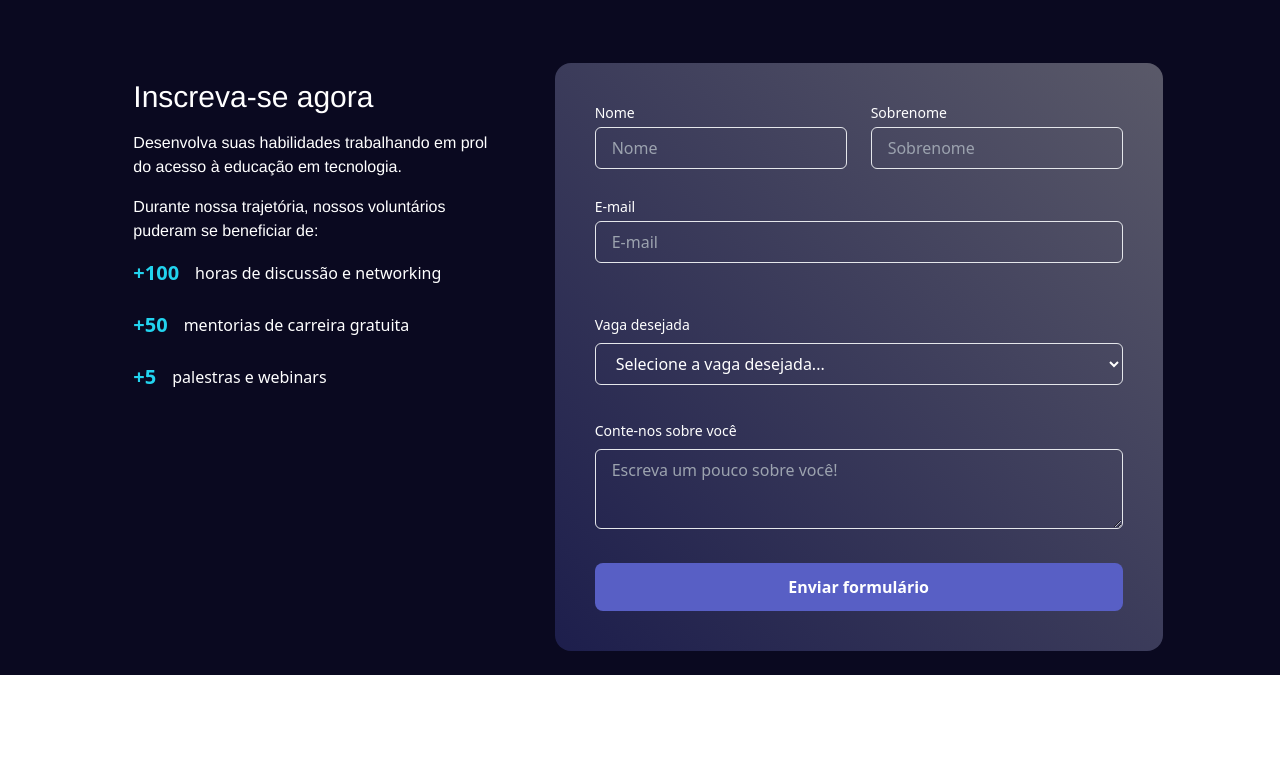
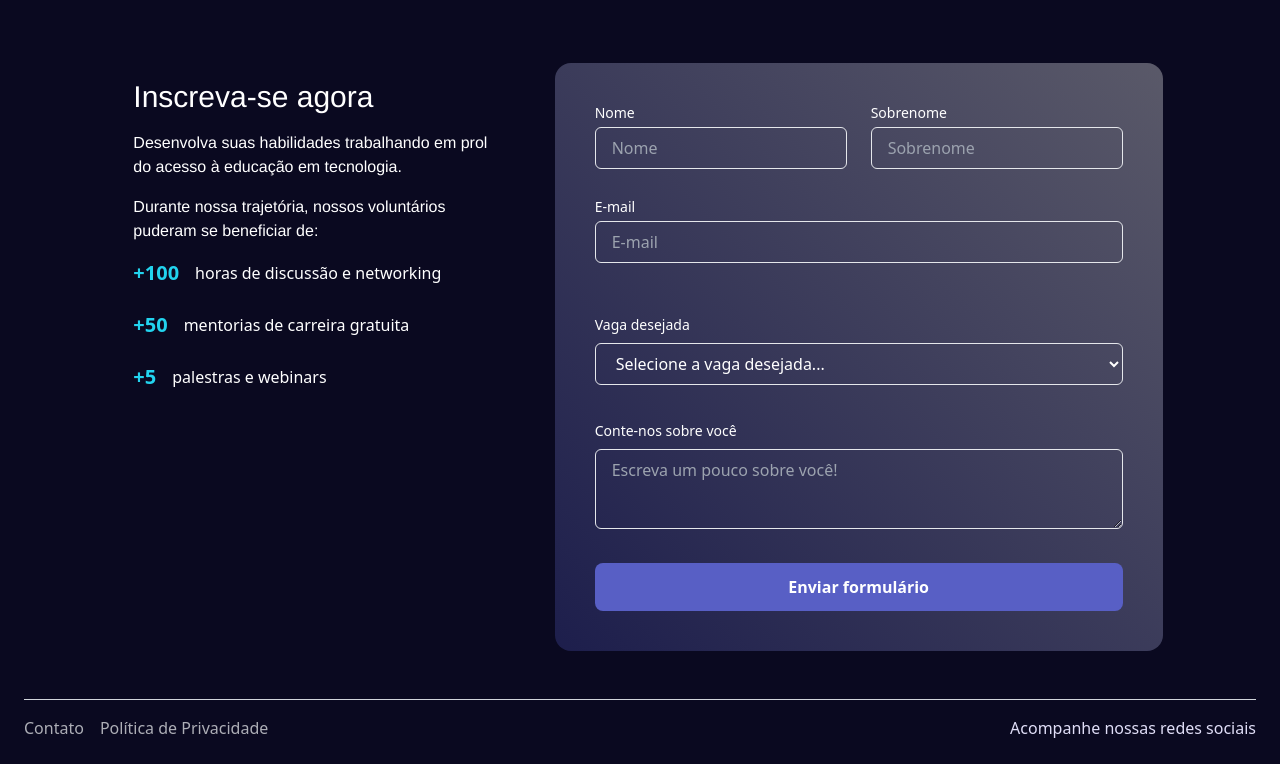
Before and after one commit to Projeto-FrontEnd-Fusion/vingadores-portifolio-colaborativo_, a React (Vite) app: page / in a window 1280 px wide. Shown: the part 1211-1975 px from the top of the page. Before the commit the page ends 1886 px from the top, so only its background shows below. Built offline with nearby package versions, Linux system fonts and the light colour scheme; data requests are answered from the project's data file.

Commit message:
feat: Adicionar o componente rodapé no arquivo principal App.tsx

```diff
--- a/src/App.tsx
+++ b/src/App.tsx
@@ -6,6 +6,7 @@ import MembersDescription from "./components/MembersDescription/MembersDescripti
 import Navbar from "./components/Navbar/Navbar";
 import SectionPresentation from "./components/SectionPresentation/SectionPresentation";
 import MemberCarousel from './components/MemberCarousel/MemberCarousel';
+import Footer from './components/Footer/Footer';
 
 function App() {
   const queryClient = new QueryClient();
@@ -30,6 +31,10 @@ function App() {
             <Forms />
           </section>
         </main>
+
+        <section>
+          <Footer />
+        </section>
       </div>
     </QueryClientProvider>
   );
```
